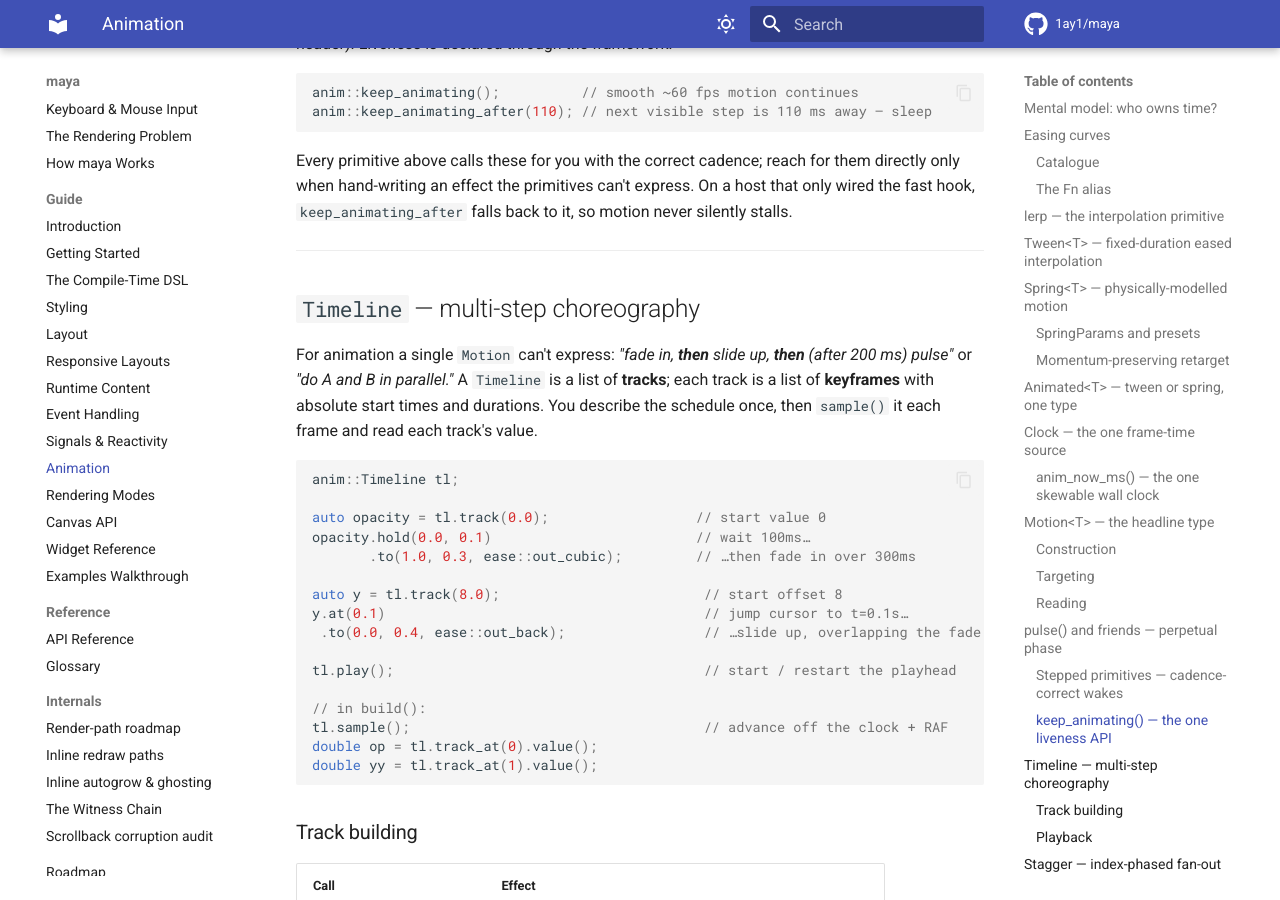
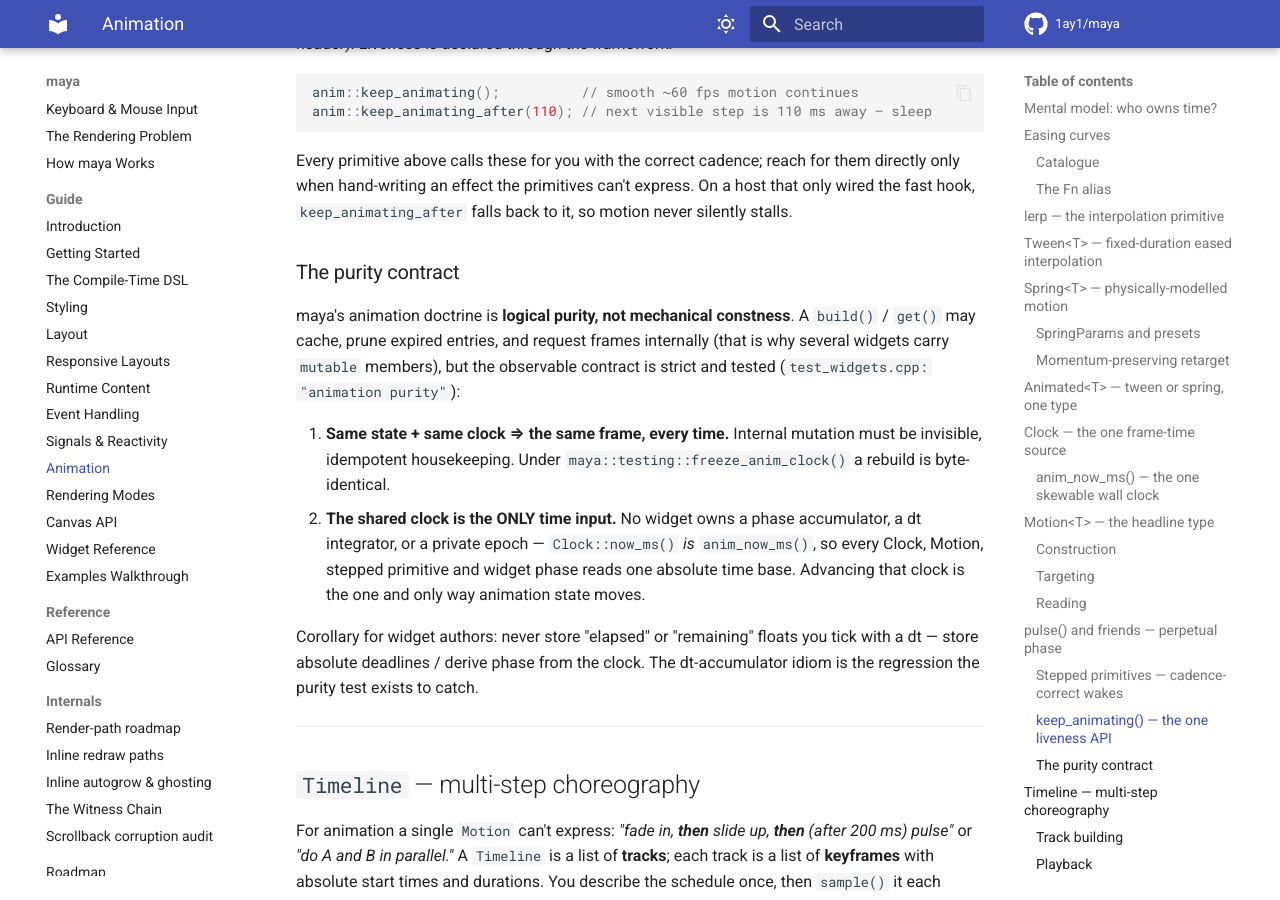
Before and after one commit to 1ay1/maya, an MkDocs documentation site: the page built from docs/14-animation.md, in a window 1280 px wide and 900 px high, scrolled down 8953 px. Built offline with MkDocs 1.6.1 and Material for MkDocs 9.7.7, drawn with Linux system fonts in a browser that asks for light colours; comment, search, counter and statistics services are not loaded.

Commit message:
anim: resolve the design tensions — one time base, no shims, contract tested
Closes the three honest tensions left by the unification (d359791 +
e2b8272):

1. DEAD API GONE. The four [[deprecated]] advance(float) no-op shims
   (Spinner-consumers ReasoningStream/ThinkingBlock/AgentTool, and
   ToastManager) are deleted outright — zero callers remained in maya,
   examples, or agentty.

2. ONE TIME BASE. Clock carried a per-instance epoch, so Clock::now_ms()
   and anim_now_ms() were two subtly different time families — a
   thread-local default_clock() gave each thread its own phase origin,
   the exact "two clocks for one visual" drift the system exists to
   prevent (and why the stepped primitives had to bypass Clock).
   The epoch is removed: Clock::now_ms() IS anim_now_ms() (clamped at
   0). dt() never needed an epoch (it's a difference). Phases are now in
   lockstep across instances and threads BY CONSTRUCTION, and a frozen
   test clock pins everything at once. Toast deadlines, composer
   last_edit_ms, and agentty's stamps all read the same base on both
   the write and read side, so absolute timestamps stay coherent; the
   0-sentinel for last_edit_ms is safer than before (absolute clock is
   far from 0, epoch-relative started at 0).

3. PURITY CONTRACT FORMALIZED. The "pragmatic Elm" trade (mutable
   caching inside logically-pure build()) was folklore; now it's
   doctrine + a test. docs/14-animation.md states the two-clause
   contract (same state + same frozen clock ⇒ byte-identical frames;
   the shared clock is the ONLY time input) and the widget-author
   corollary (no elapsed/remaining dt-accumulators — absolute deadlines
   only). tests/test_widgets.cpp "animation purity" enforces both
   clauses for Spinner (rebuild-stable, cross-instance lockstep down to
   the glyph, frame moves ONLY via the clock) and ToastManager
   (frozen-stable build, expiry on clock advance).

maya suite: 534/534. agentty gate: 483/483 + reveal_scrollback green.

```diff
--- a/docs/14-animation.md
+++ b/docs/14-animation.md
@@ -408,6 +408,28 @@
 express. On a host that only wired the fast hook, `keep_animating_after`
 falls back to it, so motion never silently stalls.
 
+### The purity contract
+
+maya's animation doctrine is **logical purity, not mechanical constness**.
+A `build()` / `get()` may cache, prune expired entries, and request frames
+internally (that is why several widgets carry `mutable` members), but the
+observable contract is strict and tested
+(`test_widgets.cpp: "animation purity"`):
+
+1. **Same state + same clock ⇒ the same frame, every time.** Internal
+   mutation must be invisible, idempotent housekeeping. Under
+   `maya::testing::freeze_anim_clock()` a rebuild is byte-identical.
+2. **The shared clock is the ONLY time input.** No widget owns a phase
+   accumulator, a dt integrator, or a private epoch — `Clock::now_ms()`
+   *is* `anim_now_ms()`, so every Clock, Motion, stepped primitive and
+   widget phase reads one absolute time base. Advancing that clock is the
+   one and only way animation state moves.
+
+Corollary for widget authors: never store "elapsed" or "remaining" floats
+you tick with a dt — store absolute deadlines / derive phase from the
+clock. The dt-accumulator idiom is the regression the purity test exists
+to catch.
+
 
 ---
 
```
Also changed, not shown: 7 other files.
